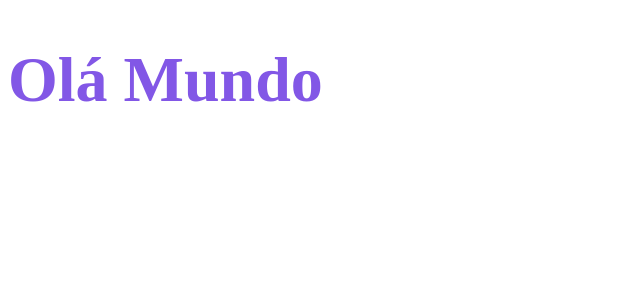
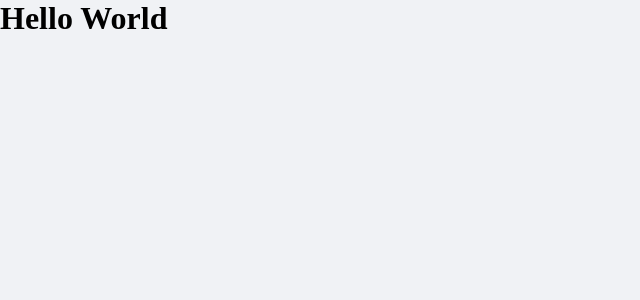
Before and after one commit to ericoBandeira/eb-money, a React (Create React App) app: page / in a window 1280 px wide. Shown: the top 300 px of the page, without its empty margins (0-640 px from the left). Built offline with nearby package versions, Linux system fonts and the light colour scheme.

Commit message:
Adicionando estilos globais

```diff
--- a/src/App.tsx
+++ b/src/App.tsx
@@ -1,14 +1,12 @@
 import styled from 'styled-components';
+import { GlobalStyle } from './styles/global';
 
-const Title = styled.h1`
-  color: #8257e6;
-  font-size:64px;
-`
 
 export function App() {
   return (
     <div className="App">
-     <Title>Olá Mundo</Title>
+      <h1>Hello World</h1>
+     <GlobalStyle/>
     </div>
   );
 }
--- a/src/styles/global.ts
+++ b/src/styles/global.ts
@@ -1,3 +1,51 @@
-import { createGlobalStyle} from 'styled-components';
+import { createGlobalStyle } from 'styled-components';
 
-const GlobalStule
+export const GlobalStyle = createGlobalStyle`
+
+    :root{
+        --red: #e52e4d;
+        --blue: #5429cc;
+
+        --blue-light: #6933ff;
+
+        --text-title: #363f5f;
+        --text-body: #969cb3;
+
+        --background:#f0f2f5;
+        --shape: #ffffff;
+    }
+
+    *{
+        margin:0;
+        padding: 0;
+        box-sizing: border-box;
+    }
+
+    //font-size:16px; (Desktop)
+
+    html{
+        @media (max-width:1080px){
+            font-size: 93.75%;
+        }
+        @media (max-width:720px){
+            font-size: 87.5%;
+        }
+    }
+
+    // REM = 1rem = 1 font-size = 16px(base)
+
+    body{
+        background:var(--background);
+        -webkit-font-smoothing: antialiased;
+    }
+
+    button{
+        cursor: pointer;
+    }
+
+    [disabled]{
+        opacity:0.6;
+        cursor: not-allowed;
+    }
+
+`
```
